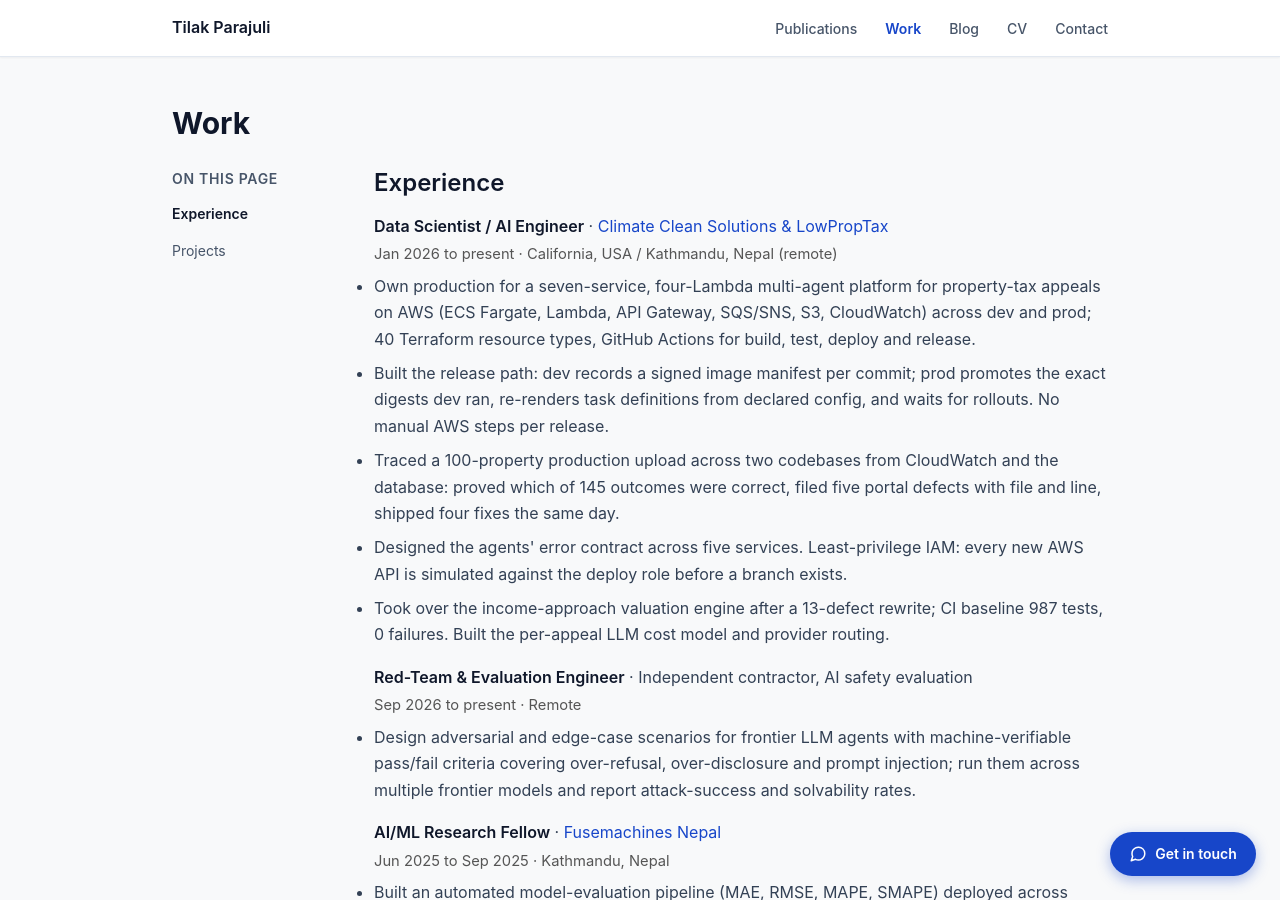
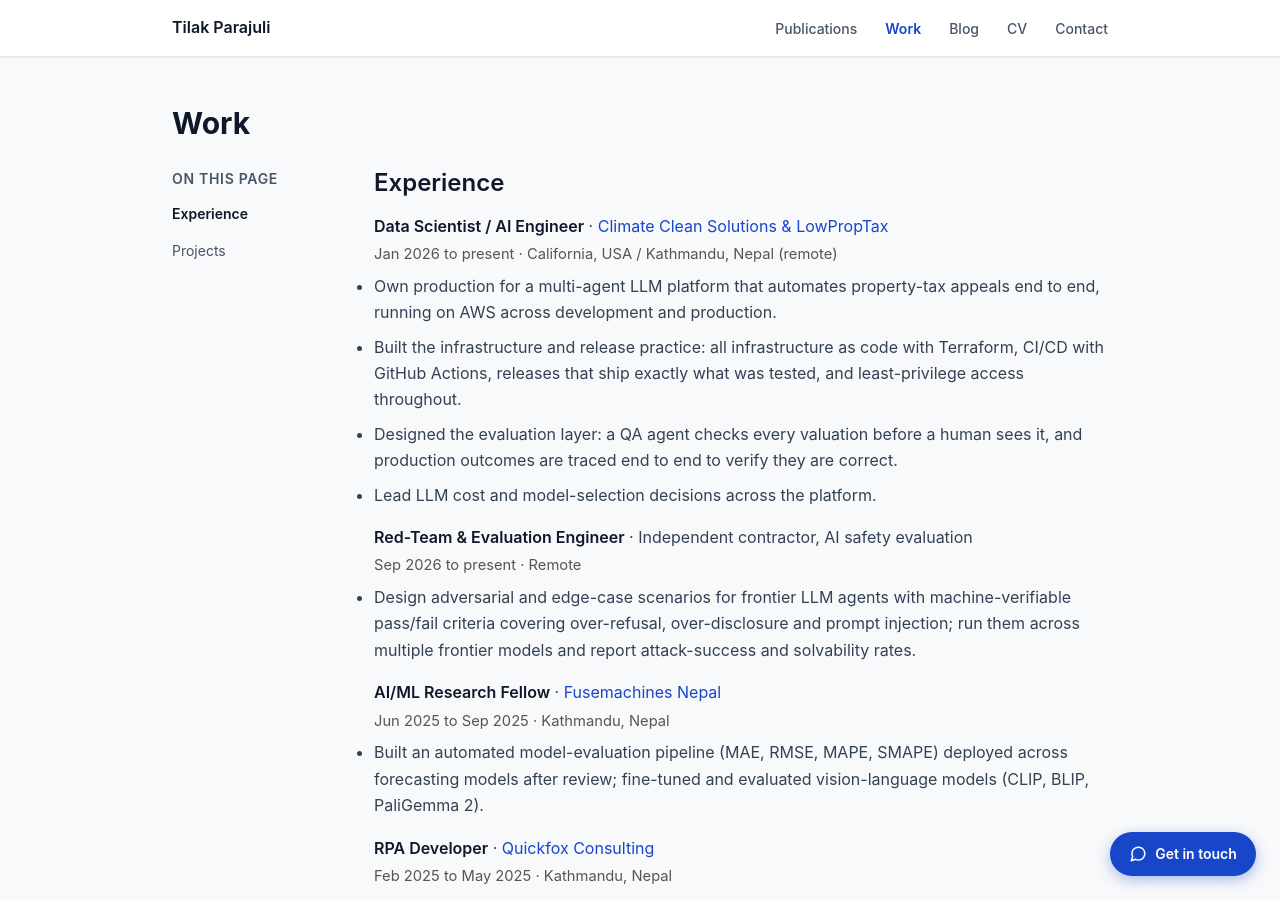
Before and after one commit to parajuli-ai/academic-website, a Jekyll site: the page built from work.md, in a window 1280 px wide and 900 px high. Built offline with Jekyll 4.4.1, drawn with Linux system fonts in a browser that asks for light colours.

Commit message:
Describe Climate Clean work by scope, not ticket detail

```diff
--- a/_data/experience.yml
+++ b/_data/experience.yml
@@ -4,11 +4,10 @@
   dates: "Jan 2026 to present"
   location: "California, USA / Kathmandu, Nepal (remote)"
   bullets:
-    - "Own production for a seven-service, four-Lambda multi-agent platform for property-tax appeals on AWS (ECS Fargate, Lambda, API Gateway, SQS/SNS, S3, CloudWatch) across dev and prod; 40 Terraform resource types, GitHub Actions for build, test, deploy and release."
-    - "Built the release path: dev records a signed image manifest per commit; prod promotes the exact digests dev ran, re-renders task definitions from declared config, and waits for rollouts. No manual AWS steps per release."
-    - "Traced a 100-property production upload across two codebases from CloudWatch and the database: proved which of 145 outcomes were correct, filed five portal defects with file and line, shipped four fixes the same day."
-    - "Designed the agents' error contract across five services. Least-privilege IAM: every new AWS API is simulated against the deploy role before a branch exists."
-    - "Took over the income-approach valuation engine after a 13-defect rewrite; CI baseline 987 tests, 0 failures. Built the per-appeal LLM cost model and provider routing."
+    - "Own production for a multi-agent LLM platform that automates property-tax appeals end to end, running on AWS across development and production."
+    - "Built the infrastructure and release practice: all infrastructure as code with Terraform, CI/CD with GitHub Actions, releases that ship exactly what was tested, and least-privilege access throughout."
+    - "Designed the evaluation layer: a QA agent checks every valuation before a human sees it, and production outcomes are traced end to end to verify they are correct."
+    - "Lead LLM cost and model-selection decisions across the platform."
 
 - role: "Red-Team & Evaluation Engineer"
   org: "Independent contractor, AI safety evaluation"
```
